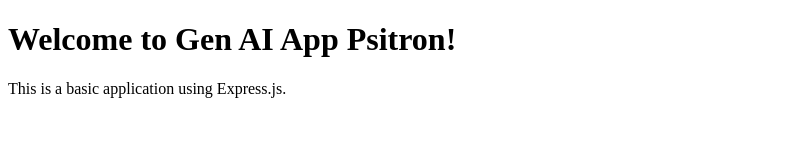
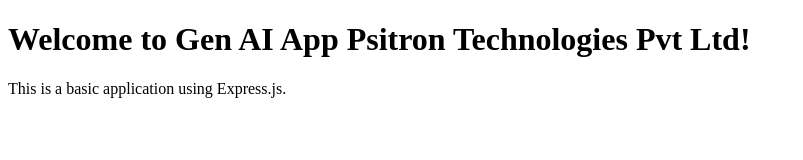
Before and after one commit to yogi0348/github-actions-nodejs, a website: page public/index.html in a window 1280 px wide. Shown: the whole page, without its empty margins (0-803 px from the left). Drawn offline with Linux system fonts and the light colour scheme.

```diff
--- a/public/index.html
+++ b/public/index.html
@@ -6,7 +6,7 @@
     <title>Simple Node.js App</title>
 </head>
 <body>
-    <h1>Welcome to Gen AI App Psitron!</h1>
+    <h1>Welcome to Gen AI App Psitron Technologies Pvt Ltd!</h1>
     <p>This is a basic application using Express.js.</p>
 </body>
 </html>
```
Also changed, not shown: .github/workflows/deploy.yml.
